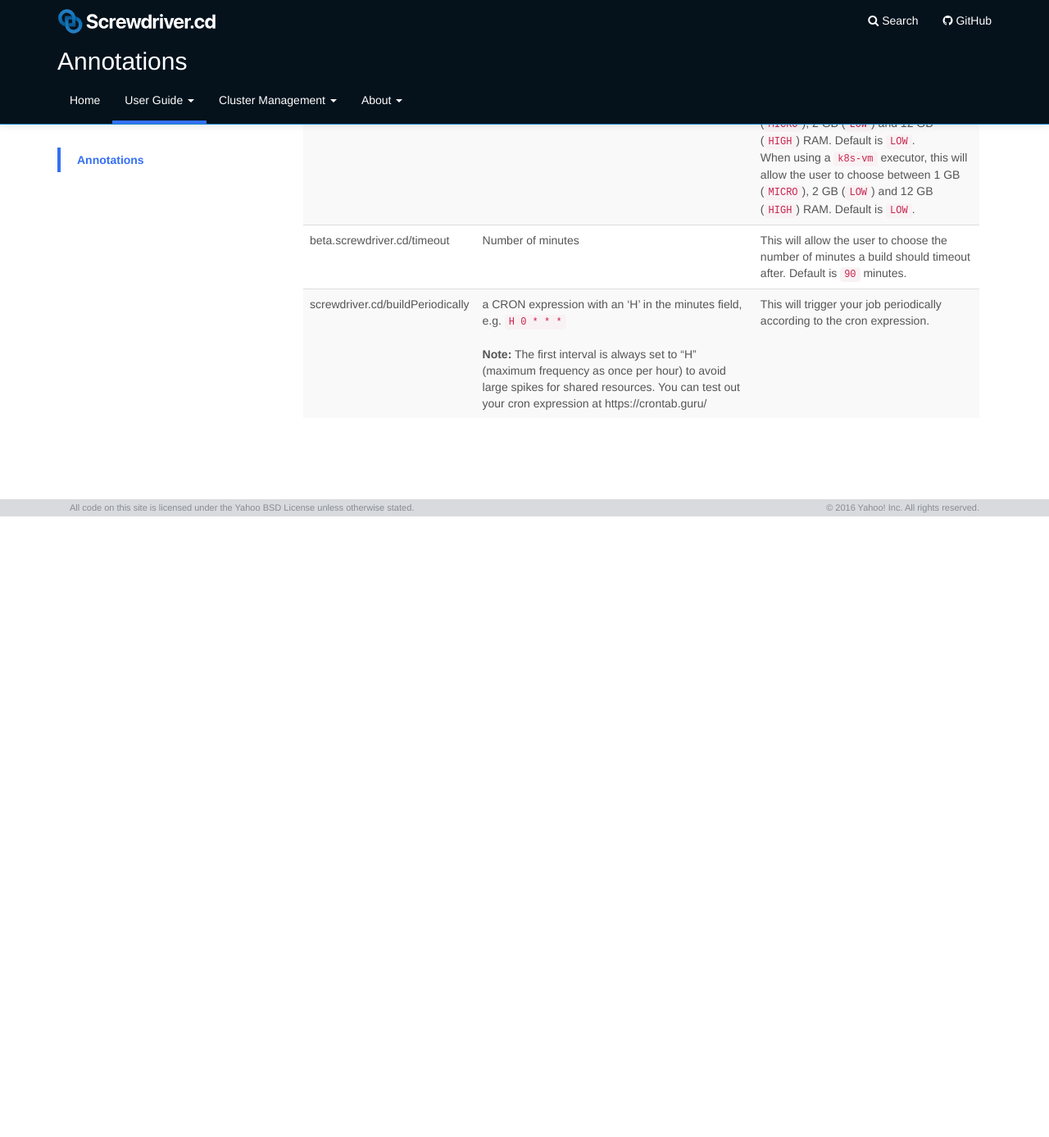
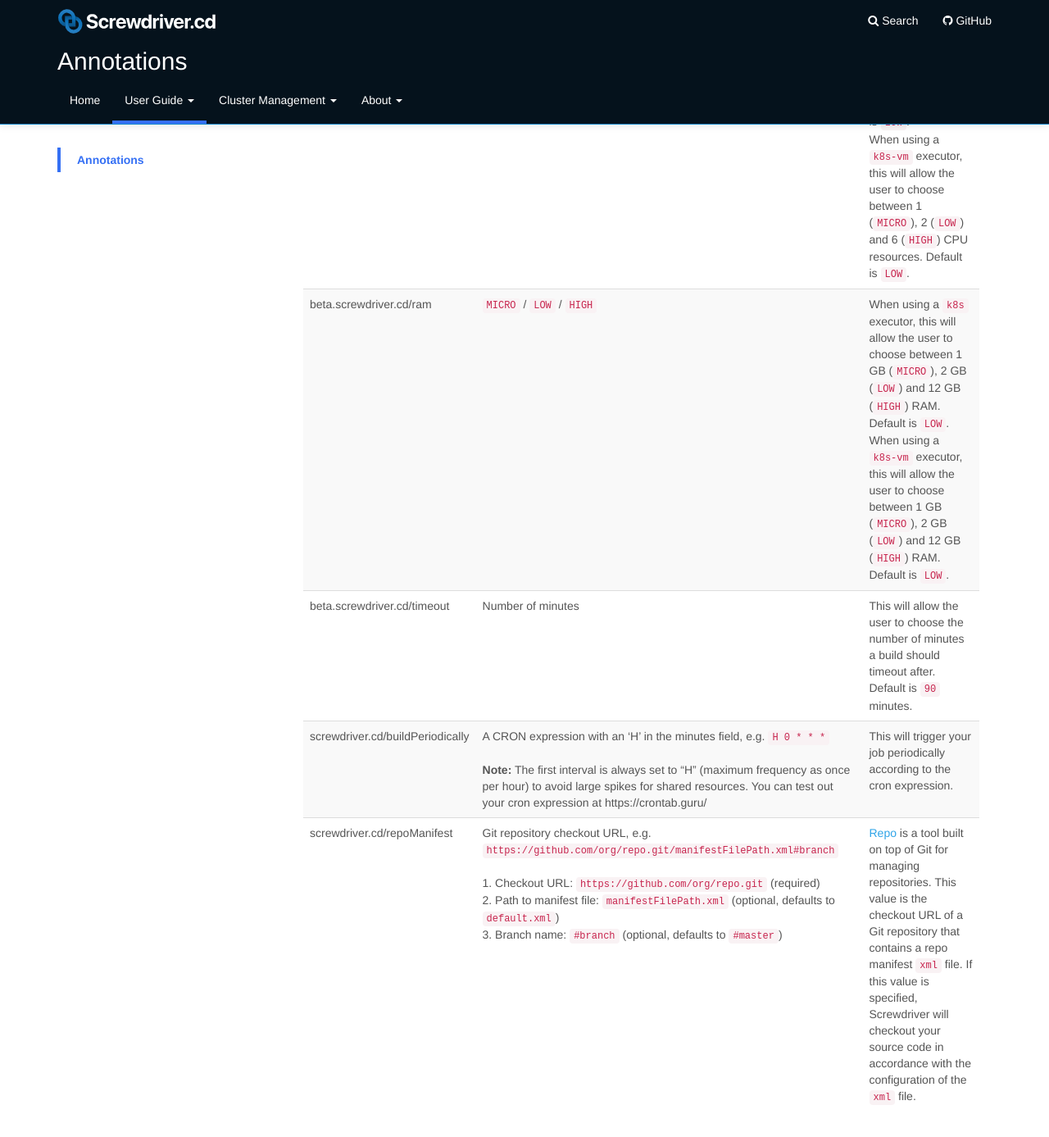
Before and after one commit to screwdriver-cd/guide, a Jekyll site: the page built from docs/user-guide/configuration/annotations.md, in a window 1280 px wide and 1400 px high, scrolled down 940 px. Shown: the top 1387 px of the window at 82% size. Built offline with Jekyll 4.4.1, drawn with Linux system fonts in a browser that asks for light colours; before the commit the page ends 1570 px from its top, so only the background shows below that.

Commit message:
fix(1041): Add documentation for repoManifest annotaiton

```diff
--- a/docs/user-guide/configuration/annotations.md
+++ b/docs/user-guide/configuration/annotations.md
@@ -36,4 +36,5 @@ Some Annotations are used to modify the properties of the build environment. The
 | beta.screwdriver.cd/cpu | `MICRO` / `LOW` / `HIGH` | When using a `k8s` executor, this will allow the user to choose between 0.5 (`MICRO`), 2 (`LOW`) and 6 (`HIGH`) CPU resources. Default is `LOW`.<br>   When using a `k8s-vm` executor, this will allow the user to choose between 1 (`MICRO`), 2 (`LOW`) and 6 (`HIGH`) CPU resources. Default is `LOW`. |
 | beta.screwdriver.cd/ram | `MICRO` / `LOW` / `HIGH` | When using a `k8s` executor, this will allow the user to choose between 1 GB (`MICRO`), 2 GB (`LOW`) and 12 GB (`HIGH`) RAM. Default is `LOW`.<br> When using a `k8s-vm` executor, this will allow the user to choose between 1 GB (`MICRO`), 2 GB (`LOW`) and 12 GB (`HIGH`) RAM. Default is `LOW`. |
 | beta.screwdriver.cd/timeout | Number of minutes | This will allow the user to choose the number of minutes a build should timeout after. Default is `90` minutes. |
-| screwdriver.cd/buildPeriodically | a CRON expression with an 'H' in the minutes field, e.g. `H 0 * * *` <br><br>**Note:** The first interval is always set to "H" (maximum frequency as once per hour) to avoid large spikes for shared resources. You can test out your cron expression at https://crontab.guru/ | This will trigger your job periodically according to the cron expression. |
+| screwdriver.cd/buildPeriodically | A CRON expression with an 'H' in the minutes field, e.g. `H 0 * * *` <br><br>**Note:** The first interval is always set to "H" (maximum frequency as once per hour) to avoid large spikes for shared resources. You can test out your cron expression at https://crontab.guru/ | This will trigger your job periodically according to the cron expression. |
+| screwdriver.cd/repoManifest | Git repository checkout URL, e.g. `https://github.com/org/repo.git/manifestFilePath.xml#branch` <br><br>1. Checkout URL: `https://github.com/org/repo.git` (required) <br>2. Path to manifest file: `manifestFilePath.xml` (optional, defaults to `default.xml`) <br> 3. Branch name: `#branch` (optional, defaults to `#master`) | [Repo](https://gerrit.googlesource.com/git-repo) is a tool built on top of Git for managing repositories. This value is the checkout URL of a Git repository that contains a repo manifest `xml` file. If this value is specified, Screwdriver will checkout your source code in accordance with the configuration of the `xml` file. |
```
